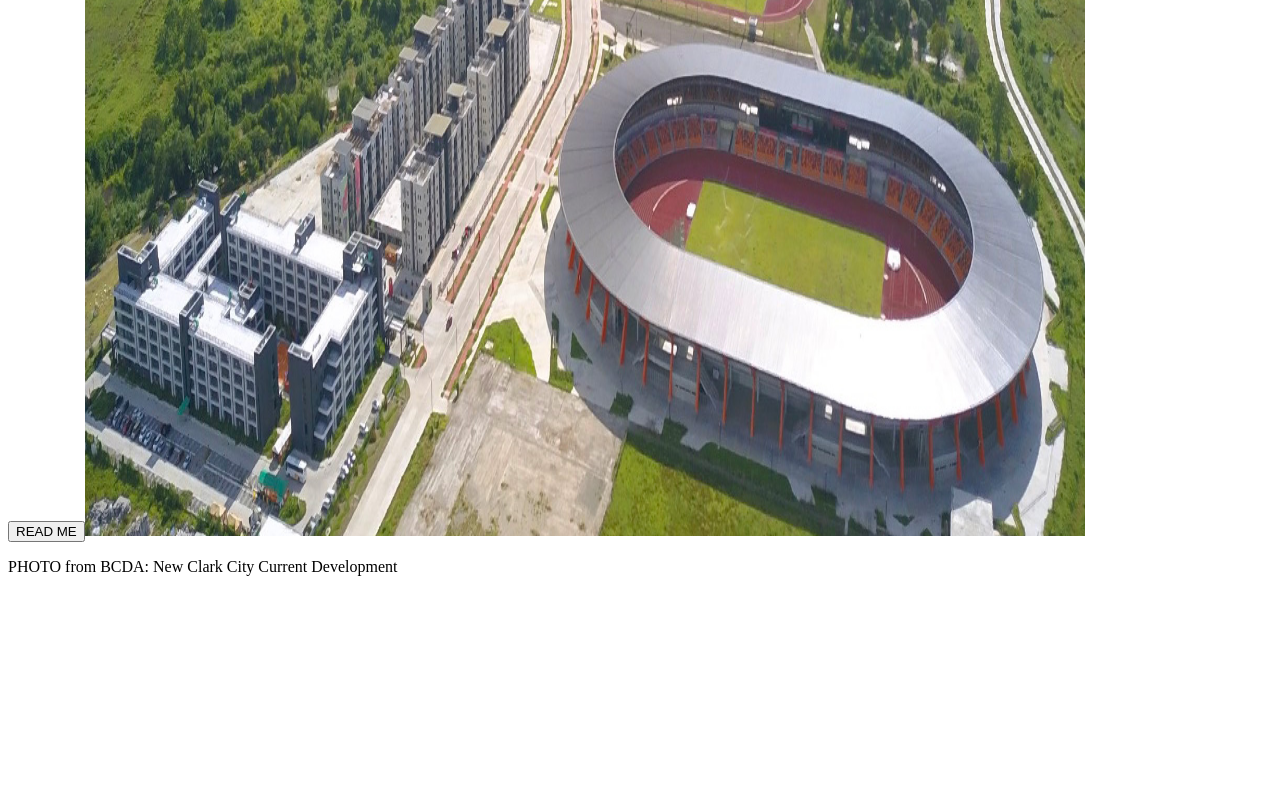
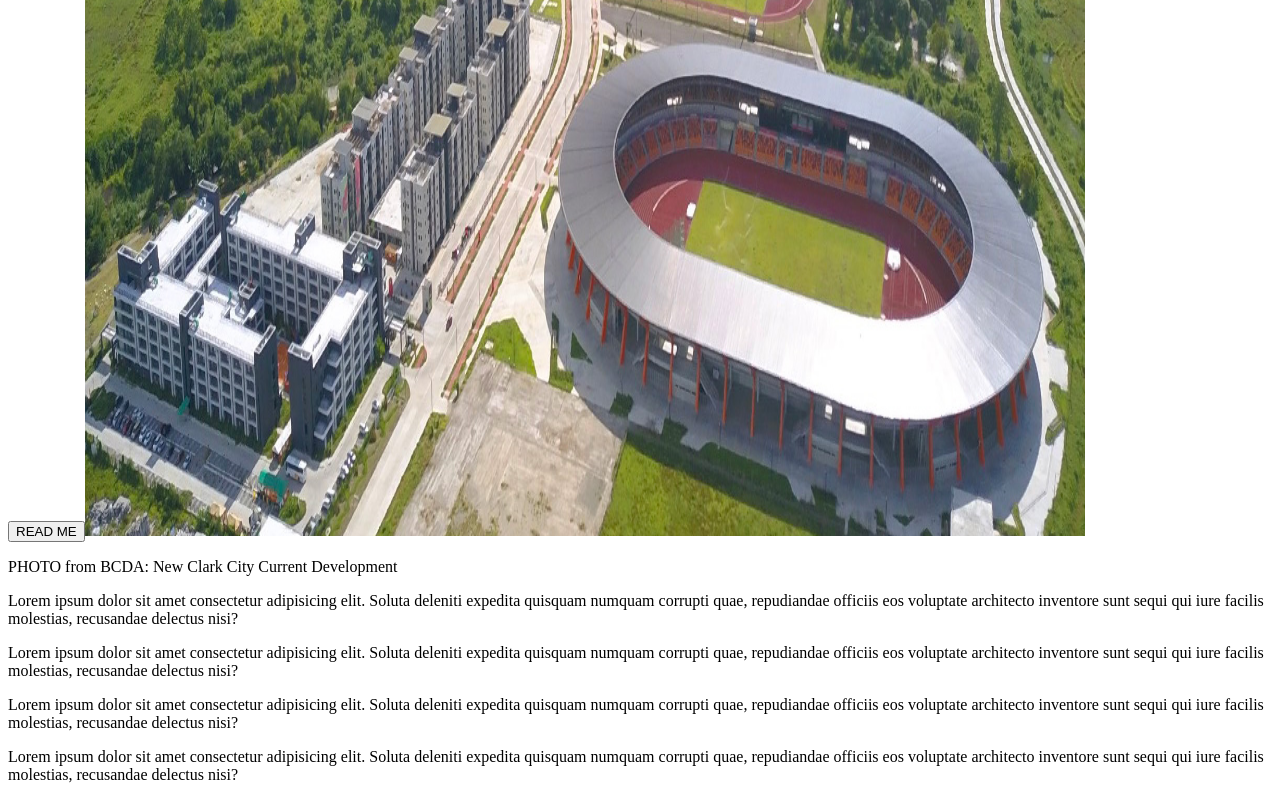
Before and after one commit to johncanero/architecture-news-website, a Next.js app: page / in a window 1280 px wide. Shown: the part 6308-7108 px from the top of the page. Before the commit the page ends 6900 px from the top, so only its background shows below. Built offline with nearby package versions, Linux system fonts and the light colour scheme.

Commit message:
Contents in Div

```diff
--- /dev/null
+++ b/components/CardItem.js
@@ -0,0 +1,34 @@
+import React from "react";
+import Link from "next/link";
+import Image from "next/image";
+
+const CardItem = (props) => {
+  return (
+    <div>
+      <Link
+        href={props.path}
+        className="flex flex-col items-center bg-white border rounded-lg shadow-md md:flex-row md:max-w-xl hover:bg-gray-100 dark:border-gray-700 dark:bg-gray-800 dark:hover:bg-gray-700"
+      >
+        <Image
+          src={props.src}
+          path={props.path}
+          alt=""
+          width={180}
+          height={180}
+          className="w-full rounded-2xl"
+        />
+        <div className="flex flex-col justify-between p-4 leading-normal">
+          <h1>{props.number}</h1>
+          <h5 className="mb-2 text-2xl font-bold tracking-tight text-gray-900 dark:text-white">
+            {props.title}
+          </h5>
+          <p className="mb-3 font-normal text-gray-700 dark:text-gray-400">
+            {props.description}
+          </p>
+        </div>
+      </Link>
+    </div>
+  );
+};
+
+export default CardItem;
--- a/sections/Hero.tsx
+++ b/sections/Hero.tsx
@@ -2,13 +2,13 @@
 import React from "react";
 import Link from "next/link";
 import Image from "next/image";
+import CardItem from "../components/CardItem";
 
 const Hero = () => {
   return (
     <div>
       <div className="flex-col mt-7 md:flex-none lg:grid-cols-3 lg:grid-rows-4 md:grid md:gap-7 md:gap-y-5 font-Poppins">
         <div className="col-span-2">
-
           {/* <h1 className="text-3xl font-bold">Architecture News</h1> */}
           <Link
             target="_blank"
@@ -101,8 +101,8 @@ const Hero = () => {
             </p>
             <hr className="h-px my-6 border-neutral-400 md:border-neutral-600"></hr>
           </div>
-          <div className="m-7">
-            <h3>Stay tuned for more projects! 🟡</h3>
+          <div className="text-xl font-bold m-7">
+            <h3>Stay tuned for more projects!</h3>
           </div>
         </div>
         <div>
@@ -110,7 +110,6 @@ const Hero = () => {
           <h2 className="mt-6 text-4xl font-bold text-center md:mt-0 md:text-5xl md:text-left">
             The Bright Future of Philippine Architecture?
           </h2>
-
           <Image
             src="/images/newClarkCityMastersPlan.jpg"
             width={1000}
@@ -121,7 +120,7 @@ const Hero = () => {
           <p className="justify-end mt-2 text-xs text-left">
             PHOTO from BCDA: New Clark City's Master Plan
           </p>
-
+          {/* <p className="mt-1 text-sm">Witness the future Clark's City Development and one-of-a-kind structures.</p> */}
         </div>
         <div>
           {" "}
@@ -146,6 +145,38 @@ const Hero = () => {
             PHOTO from BCDA: New Clark City Current Development
           </p>
         </div>
+
+        {/* Card Item */}
+        <div>
+          <p className="">
+            Lorem ipsum dolor sit amet consectetur adipisicing elit. Soluta
+            deleniti expedita quisquam numquam corrupti quae, repudiandae
+            officiis eos voluptate architecto inventore sunt sequi qui iure
+            facilis molestias, recusandae delectus nisi?
+          </p>
+
+          <p className="mt-2">
+            Lorem ipsum dolor sit amet consectetur adipisicing elit. Soluta
+            deleniti expedita quisquam numquam corrupti quae, repudiandae
+            officiis eos voluptate architecto inventore sunt sequi qui iure
+            facilis molestias, recusandae delectus nisi?
+          </p>
+        </div>
+        <div>
+          <p className="">
+            Lorem ipsum dolor sit amet consectetur adipisicing elit. Soluta
+            deleniti expedita quisquam numquam corrupti quae, repudiandae
+            officiis eos voluptate architecto inventore sunt sequi qui iure
+            facilis molestias, recusandae delectus nisi?
+          </p>
+
+          <p className="mt-2">
+            Lorem ipsum dolor sit amet consectetur adipisicing elit. Soluta
+            deleniti expedita quisquam numquam corrupti quae, repudiandae
+            officiis eos voluptate architecto inventore sunt sequi qui iure
+            facilis molestias, recusandae delectus nisi?
+          </p>
+        </div>
       </div>
     </div>
   );
```
Also changed, not shown: public/images/coconutPalace.jpg (added), sections/MenuDropdown.tsx (line endings or trailing spaces). Lines whose indentation alone changed are shown as unchanged.
